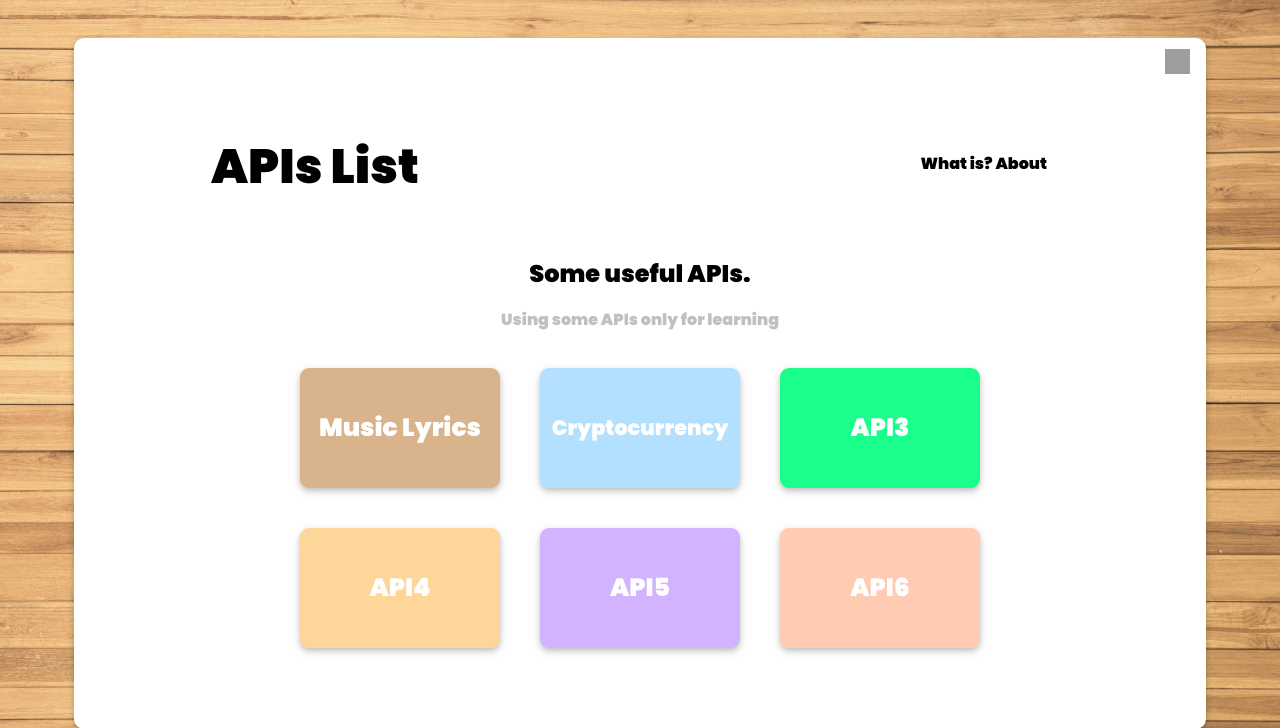
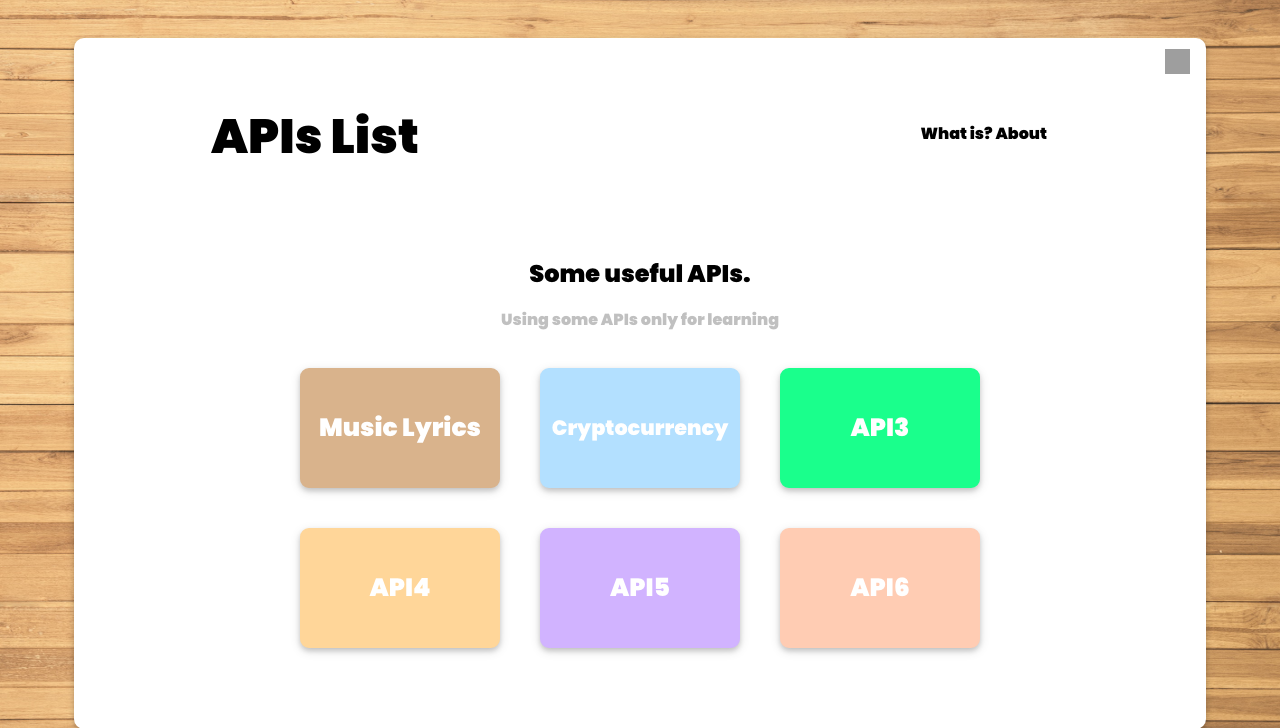
Before and after one commit to JoaoV111/API-Distances-Google, a Flask app: page / in a window 1280 px wide. Shown: the top 728 px of the page. Run offline with Flask 2, Linux system fonts and the light colour scheme; grey boxes are pictures that could not be loaded.

Commit message:
Update main.css

```diff
--- a/static/css/main.css
+++ b/static/css/main.css
@@ -10,7 +10,7 @@ body {
 h1.h1_1{
   float: left;
   width: 450px;
-  margin-top: 50px;
+  margin-top: 20px;
   margin-left: 0%;
   font-size: 300%;
   display: block;
@@ -21,7 +21,7 @@ p.p1{
   width: 450px;
   margin-right: 13%;
   text-align: right;
-  margin-top: 70px;
+  margin-top: 40px;
   display: block;
   margin-bottom: 70px;
 }
```
